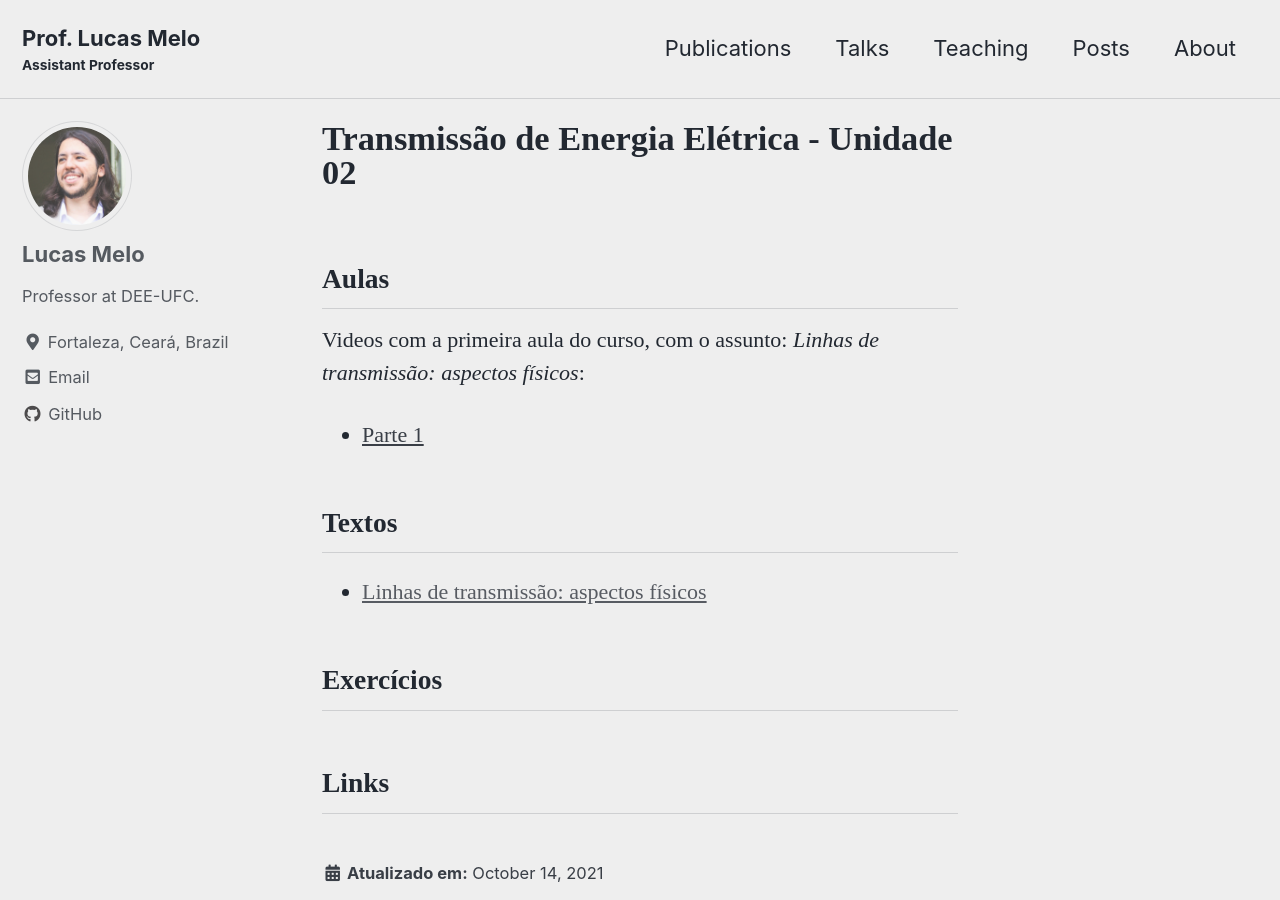
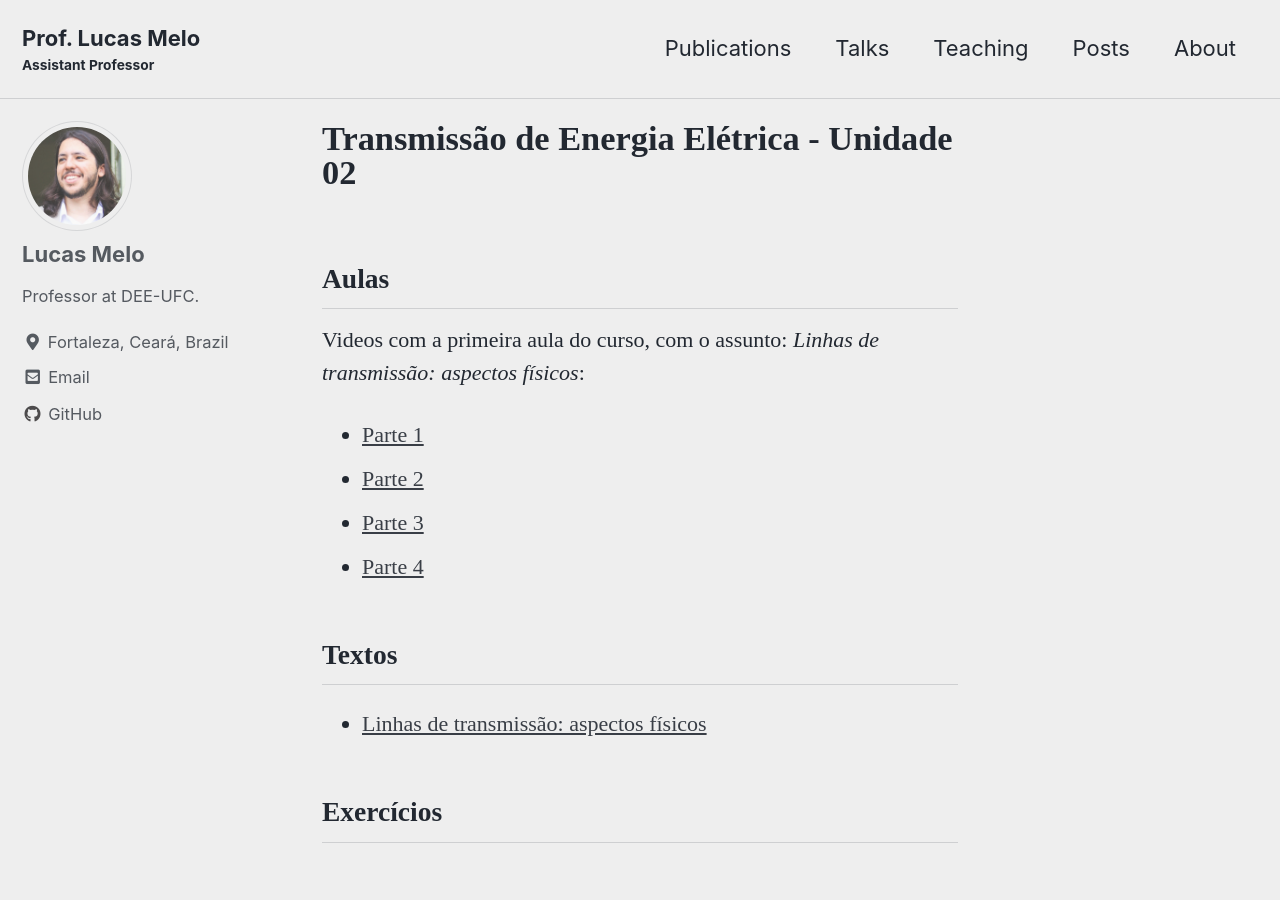
Before and after one commit to lucassm/lucassm.github.io, a Jekyll site: the page built from _teaching/TEE-2021-2/Unidade-02/index.md, in a window 1280 px wide and 900 px high. Built offline with Jekyll 4.4.1, drawn with Linux system fonts in a browser that asks for light colours; cached includes are drawn as plain includes; some web fonts are replaced; some of the changed lines change nothing that is shown.

Commit message:
UPDATE: TEE-2021-2 Unidade 02

```diff
--- a/_teaching/TEE-2021-2/Unidade-02/index.md
+++ b/_teaching/TEE-2021-2/Unidade-02/index.md
@@ -11,18 +11,14 @@ location: Fortaleza, Brazil
 ## Aulas
 Videos com a primeira aula do curso, com o assunto: *Linhas de transmissão: aspectos físicos*:
 - [Parte 1](https://drive.google.com/file/d/1VckZVmr2Z5DJAordZWWaUYYet1X7A-5p/view?usp=sharing)
-
-<!-- - [Parte 2](https://drive.google.com/file/d/1ocvZ0xVxqbY3boxGrFNsk82kwU3_h0_7/view?usp=sharing)
-- [Parte 3](https://drive.google.com/file/d/1-KOIcaOXgbYXlA9LbZFjBhJZqpOL4HJy/view?usp=sharing)
-- [Parte 4](https://drive.google.com/file/d/18WVMOTRcqZj9S0OFj7eIu1QSI34AtvKC/view?usp=sharing)
-- [Parte 5](https://drive.google.com/file/d/11z958LcckrRFd8Lg-vJaDKIGfP3ihICk/view?usp=sharing)
-- [Parte 6](https://drive.google.com/file/d/1pcXemzp-SX9R2giXf1HJ9-kOYzbvycbC/view?usp=sharing)
-- [Parte 7](https://drive.google.com/file/d/1jrxaGD0fGFjdsxbcytCBkWeJ_ziySKNv/view?usp=sharing)
-- [Parte 8](https://drive.google.com/file/d/1F4cpcbsWpJUDHLs-PkKvwar1ngWYCAF3/view?usp=sharing) -->
+- [Parte 2](https://drive.google.com/file/d/16H2Q-5aWblWfbfismuOsAyjYbSEkWDW7/view?usp=sharing)
+- [Parte 3](https://drive.google.com/file/d/10a4t70KR79AU6Wlo7QYsgg1WQbuKy1BU/view?usp=sharing)
+- [Parte 4](https://drive.google.com/file/d/1ZBvK4gKwJIicPoV7RgeYJ_rXfKWENMGB/view?usp=sharing)
 
 ## Textos
-- [Linhas de transmissão: aspectos físicos]()
+- [Linhas de transmissão: aspectos físicos](https://drive.google.com/file/d/189A8hQGej3529BQ8j-9uk-w3n8iX4y7V/view?usp=sharing)
 
 ## Exercícios
 
+
 ## Links
```
